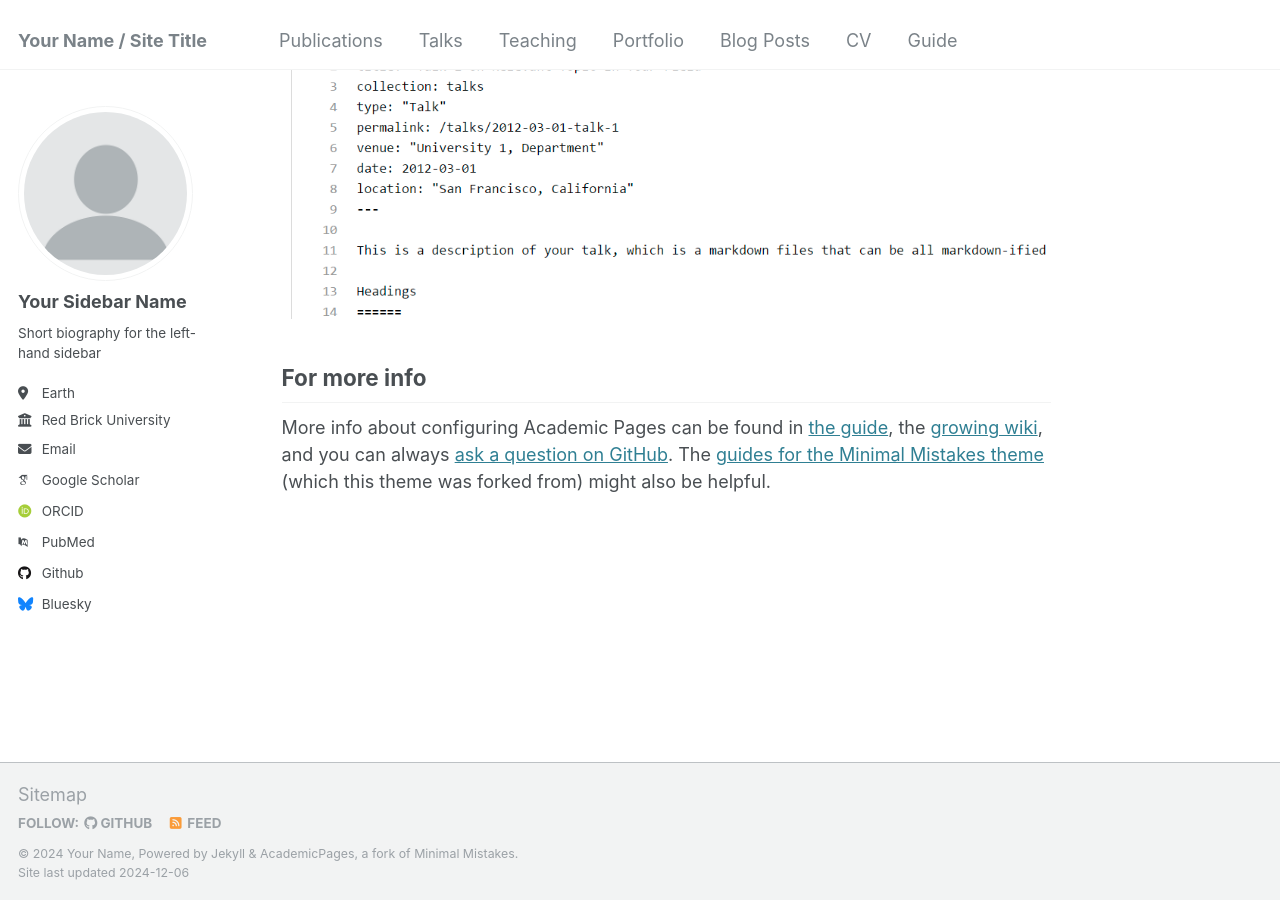
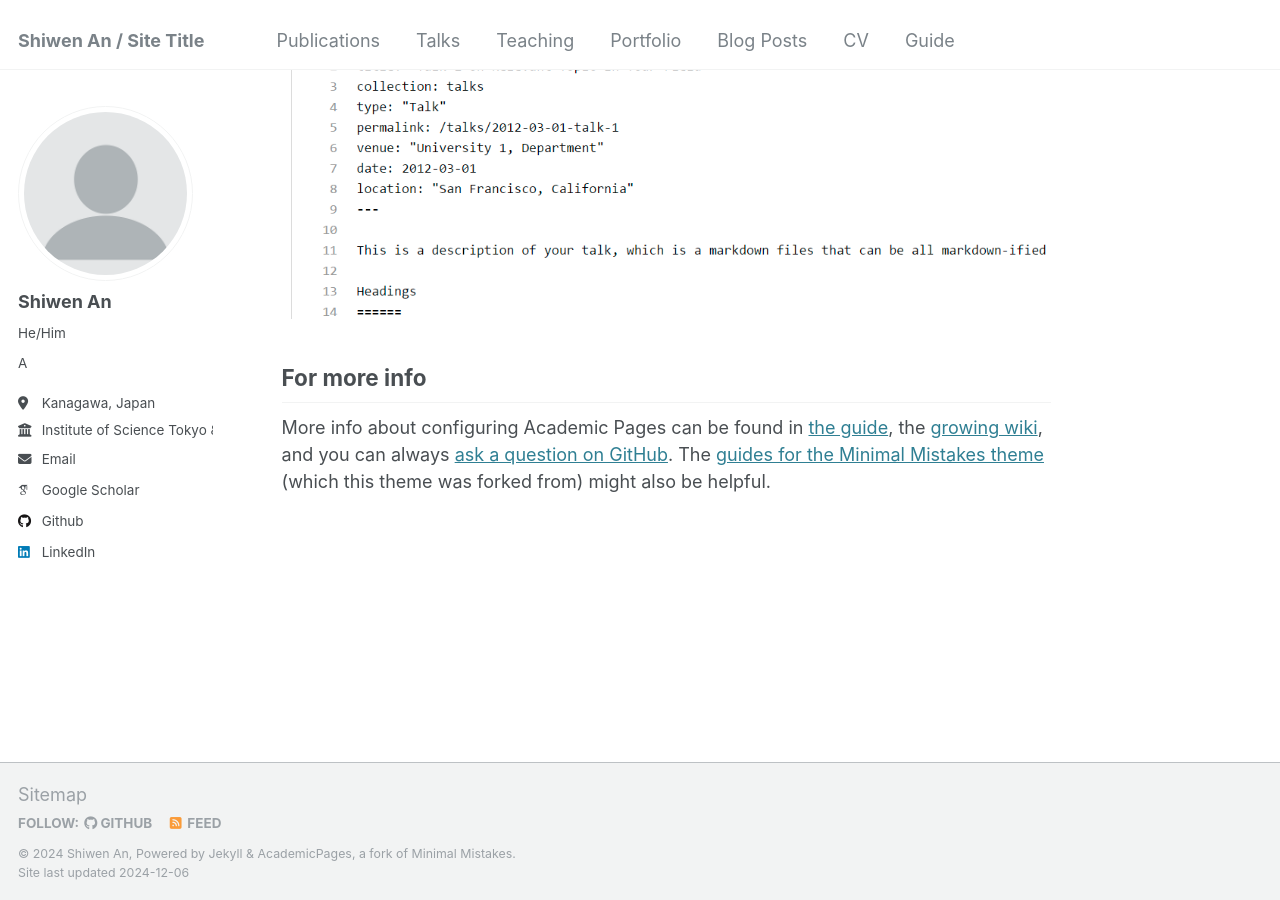
Before and after one commit to zazabap/zazabap.github.io, a Jekyll site: the page built from _pages/about.md, in a window 1280 px wide and 900 px high, scrolled down 2643 px. Built offline with Jekyll 4.4.1, drawn with Linux system fonts in a browser that asks for light colours; some web fonts are replaced.

Commit message:
Update config

```diff
--- a/_config.yml
+++ b/_config.yml
@@ -8,13 +8,13 @@
 
 # Basic Site Settings
 locale                   : "en-US"
-title                    : "Your Name / Site Title"
+title                    : "Shiwen An / Site Title"
 title_separator          : "-"
-name                     : &name "Your Name"
+name                     : &name "Shiwen An"
 description              : &description "personal description"
-url                      : https://academicpages.github.io # the base hostname & protocol for your site e.g. "https://[your GitHub username].github.io"
+url                      : https://zazabap.github.io # the base hostname & protocol for your site e.g. "https://[your GitHub username].github.io"
 baseurl                  : "" # the subpath of your site, e.g. "/blog"
-repository               : "academicpages/academicpages.github.io"
+repository               : "zazabap/zazabap.github.io"
 
 # Site Author - The following control what appear as part of the author content on the side bar.
 #               If a field is blank the icon and link will not appear, otherwise it will be shown.
@@ -22,21 +22,21 @@ repository               : "academicpages/academicpages.github.io"
 author:
   # Biographic information
   avatar           : "profile.png"
-  name             : "Your Sidebar Name"
-  pronouns         : # example: "she/her"
-  bio              : "Short biography for the left-hand sidebar"
-  location         : "Earth"
-  employer         : "Red Brick University"
+  name             : "Shiwen An"
+  pronouns         : "He/Him"
+  bio              : "A"
+  location         : "Kanagawa, Japan"
+  employer         : "Institute of Science Tokyo & RIKEN AIP"
   uri              : # URL
-  email            : "none@example.org"
+  email            : "an.s.aa@m.titech.ac.jp"
 
   # Academic websites
   arxiv            : # URL - Update with the correct link to your profile
-  googlescholar    : "https://scholar.google.com/citations?user=PS_CX0AAAAAJ"
+  googlescholar    : "https://scholar.google.com/citations?user=RVarZsQAAAAJ&hl=en"
   impactstory      : # URL
-  orcid            : "http://orcid.org/yourorcidurl"
+  orcid            : # URL
   semantic         : # URL
-  pubmed           : "https://www.ncbi.nlm.nih.gov/pubmed/?term=john+snow"
+  pubmed           : # URL
   researchgate     : # URL
   scopus           : # URL
 
@@ -44,12 +44,12 @@ author:
   bitbucket        : # Username - Update with your username on the site
   codepen          : # Username
   dribbble         : # Username
-  github           : "academicpages"
+  github           : "zazabap"
   kaggle           : # Username
   stackoverflow    : # User number or user number and name (i.e., use "1" or "1/jeff-atwood")
 
   # Social media
-  bluesky          : "bsky.app" # Replace this with you Bluesky username
+  bluesky          : # Replace this with you Bluesky username
   facebook         : # Username
   flickr           : # Username
   foursquare       : # Username
@@ -58,7 +58,7 @@ author:
   keybase          : # Username
   instagram        : # Username
   lastfm           : # Username
-  linkedin         : # Username
+  linkedin         : "shiwen-an"
   mastodon         : # URL
   medium           : # URL
   pinterest        : # Username
```
